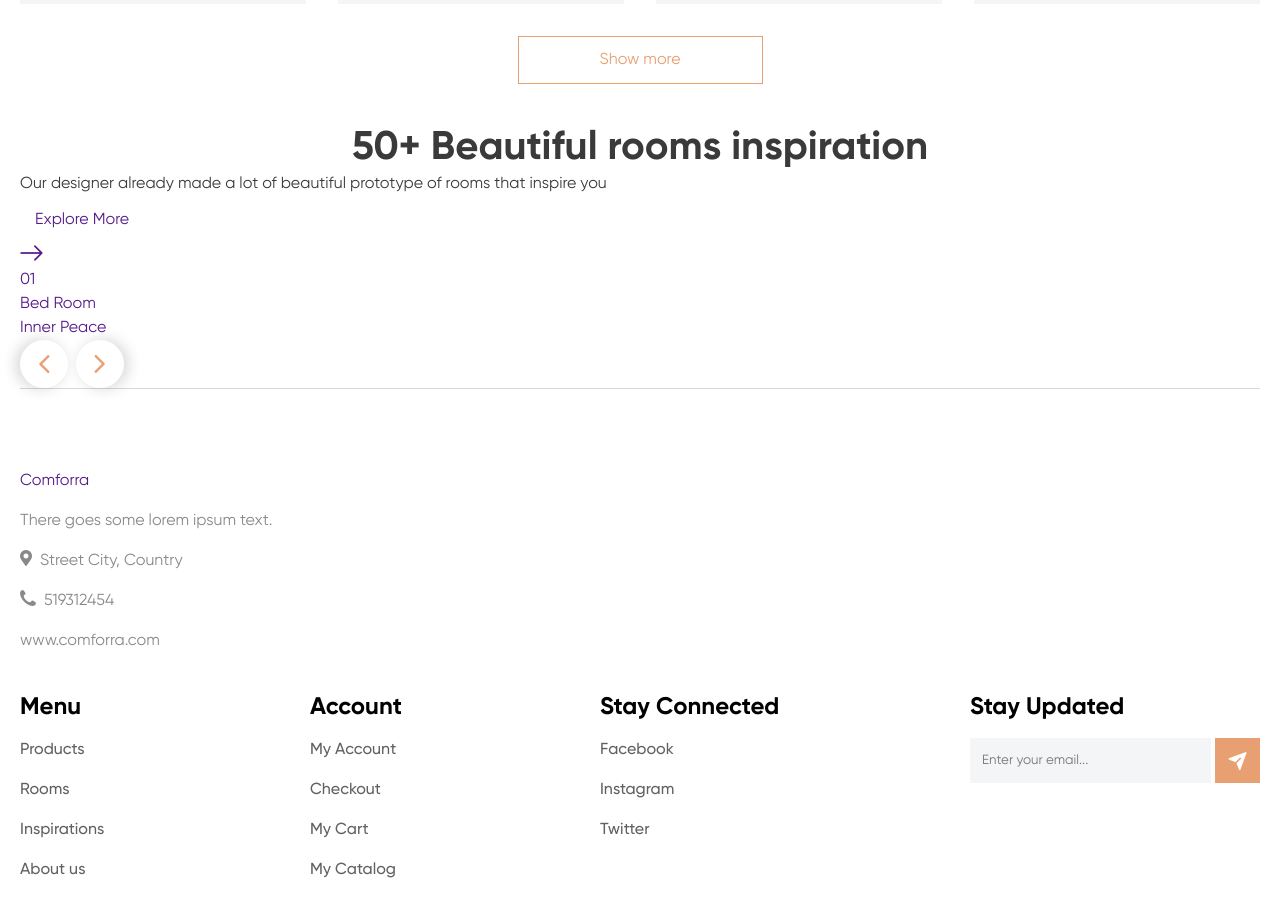
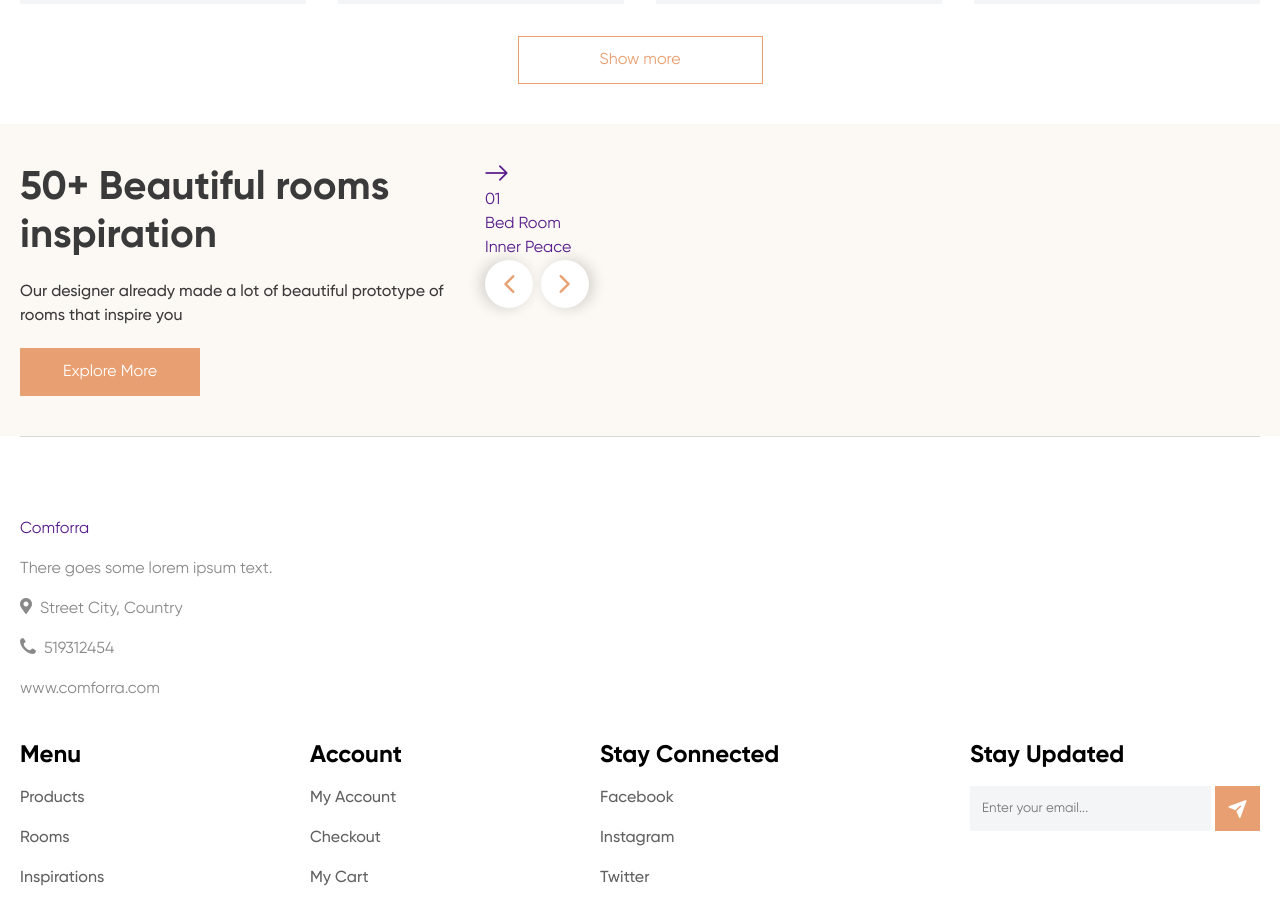
Before and after one commit to jugurj/comforra-furniture-shop, a Vue app: page / in a window 1280 px wide. Shown: the part 1640-2540 px from the top of the page. Built offline with nearby package versions, Linux system fonts and the light colour scheme.

Commit message:
Implemented base styles for the Rooms section component.

```diff
--- a/src/components/Rooms.vue
+++ b/src/components/Rooms.vue
@@ -53,4 +53,56 @@ export default {
 };
 </script>
 
-<style lang="scss"></style>
+<style lang="scss">
+.rooms {
+  background: #fcf8f3;
+  padding: 40px 0;
+
+  &__container {
+    @media (min-width: $md2 + px) {
+      display: flex;
+    }
+  }
+
+  &__body {
+    flex: 0 0 465 / 1240 * 100%;
+    position: relative;
+    z-index: 5;
+    align-self: center;
+
+    @media (min-width: $md2 + px) {
+      padding-right: 40px;
+    }
+  }
+
+  &__title {
+    margin-bottom: 20px;
+    text-align: left;
+  }
+
+  &__text {
+    line-height: 1.5;
+    font-weight: 500;
+
+    &:not(:last-child) {
+      margin-bottom: 20px;
+    }
+  }
+
+  &__button {
+    background-color: $orangeColor;
+    color: #fff;
+    min-width: 180px;
+
+    &:hover {
+      background-color: darken($orangeColor, 10%);
+    }
+  }
+
+  &__slider {
+    flex: 1 1 auto;
+    min-width: 0;
+    align-self: flex-start;
+  }
+}
+</style>
```
